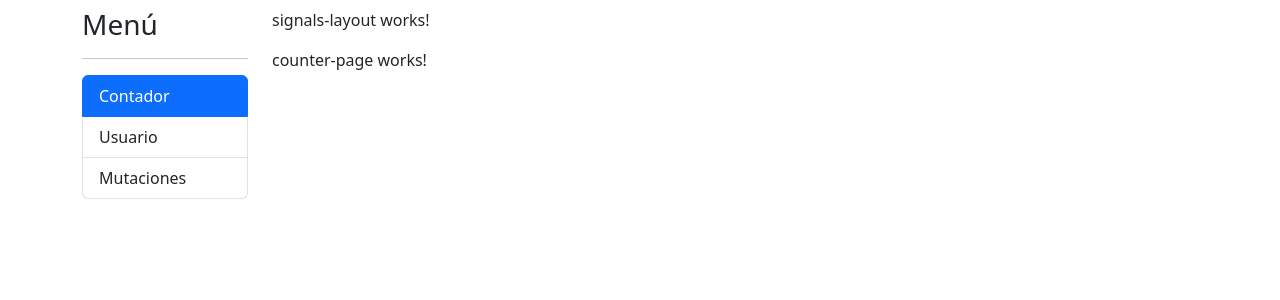
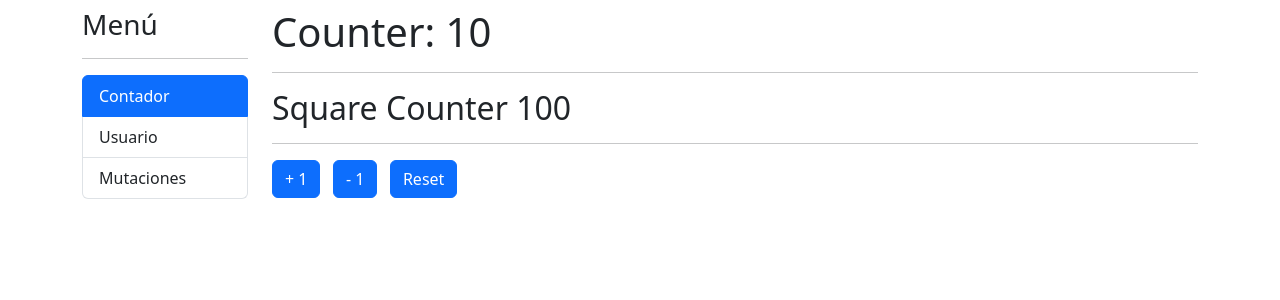
Before and after one commit to Ezeki3/directive-signals, an Angular app: page /signals/counter in a window 1280 px wide. Shown: the top 300 px of the page. Built offline with nearby package versions, Linux system fonts and the light colour scheme.

Commit message:
counter-signals

```diff
--- a/src/app/signals/layout/signals-layout/signals-layout.component.html
+++ b/src/app/signals/layout/signals-layout/signals-layout.component.html
@@ -8,7 +8,6 @@
   </div>
 
   <div class="col-10">
-    <p>signals-layout works!</p>
     <router-outlet></router-outlet>
   </div>
 </div>
--- a/src/app/signals/pages/counter-page/counter-page.component.html
+++ b/src/app/signals/pages/counter-page/counter-page.component.html
@@ -1 +1,10 @@
-<p>counter-page works!</p>
+<h1>Counter: {{ counter() }}</h1>
+<hr>
+<h2>Square Counter {{ squareCounter() }}</h2>
+<hr>
+
+<button (click)="increaseBy(+1)" class="btn btn-primary"> + 1</button>
+&nbsp;
+<button (click)="increaseBy(-1)" class="btn btn-primary"> - 1 </button>
+&nbsp;
+<button (click)="counter.set(0)" class="btn btn-primary"> Reset </button>
--- a/src/app/signals/pages/counter-page/counter-page.component.ts
+++ b/src/app/signals/pages/counter-page/counter-page.component.ts
@@ -1,4 +1,4 @@
-import { Component } from '@angular/core';
+import { Component, computed, signal } from '@angular/core';
 
 @Component({
   templateUrl: './counter-page.component.html',
@@ -6,4 +6,11 @@ import { Component } from '@angular/core';
 })
 export class CounterPageComponent {
 
+  public counter = signal(10);
+  public squareCounter = computed( () => this.counter() * this.counter() );
+
+  increaseBy( value: number) {
+    // this.counter.set( this.counter() + value );
+    this.counter.update( current => current + value );
+  }
 }
```
